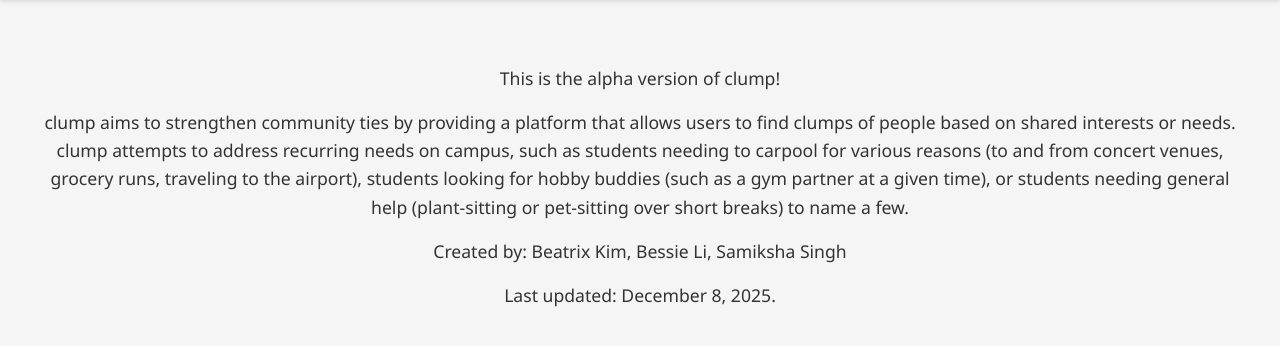
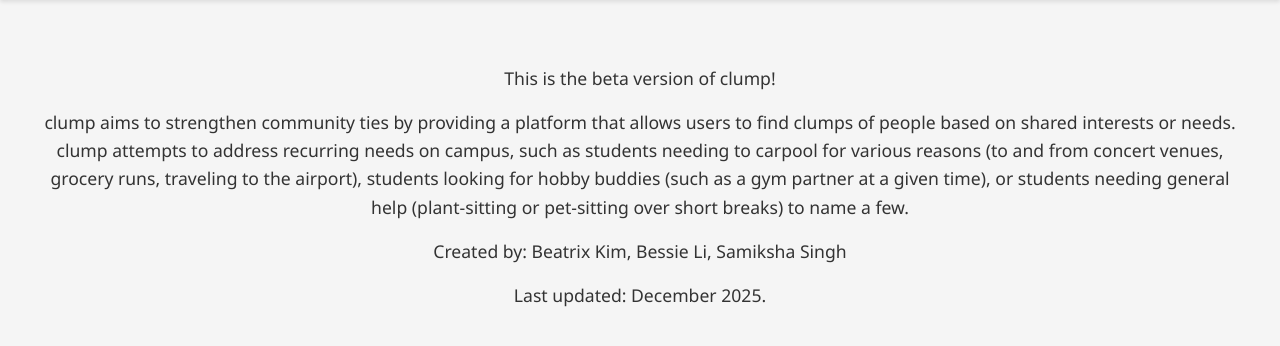
Before and after one commit to SamikshaSingh1904/proj2, a Flask app: page /about/ in a window 1280 px wide. Shown: the part 68-414 px from the top of the page. Run offline with Flask 3, Linux system fonts and the light colour scheme.

Commit message:
edited about page

```diff
--- a/templates/about.html
+++ b/templates/about.html
@@ -11,7 +11,7 @@
 {% block main_content %}
 <h1 class="visually-hidden">About clump</h1>
     <div class="center-text">
-        <p>This is the alpha version of clump!</p>
+        <p>This is the beta version of clump!</p>
         <p>clump aims to strengthen community ties by providing a
             platform that allows users to find clumps of people based on
             shared interests or needs. clump attempts to address recurring
@@ -23,6 +23,6 @@
             to name a few.
         </p>
         <p>Created by: Beatrix Kim, Bessie Li, Samiksha Singh</p>
-        <p>Last updated: December 8, 2025.</p>
+        <p>Last updated: December 2025.</p>
     </div>
 {% endblock %}
```
